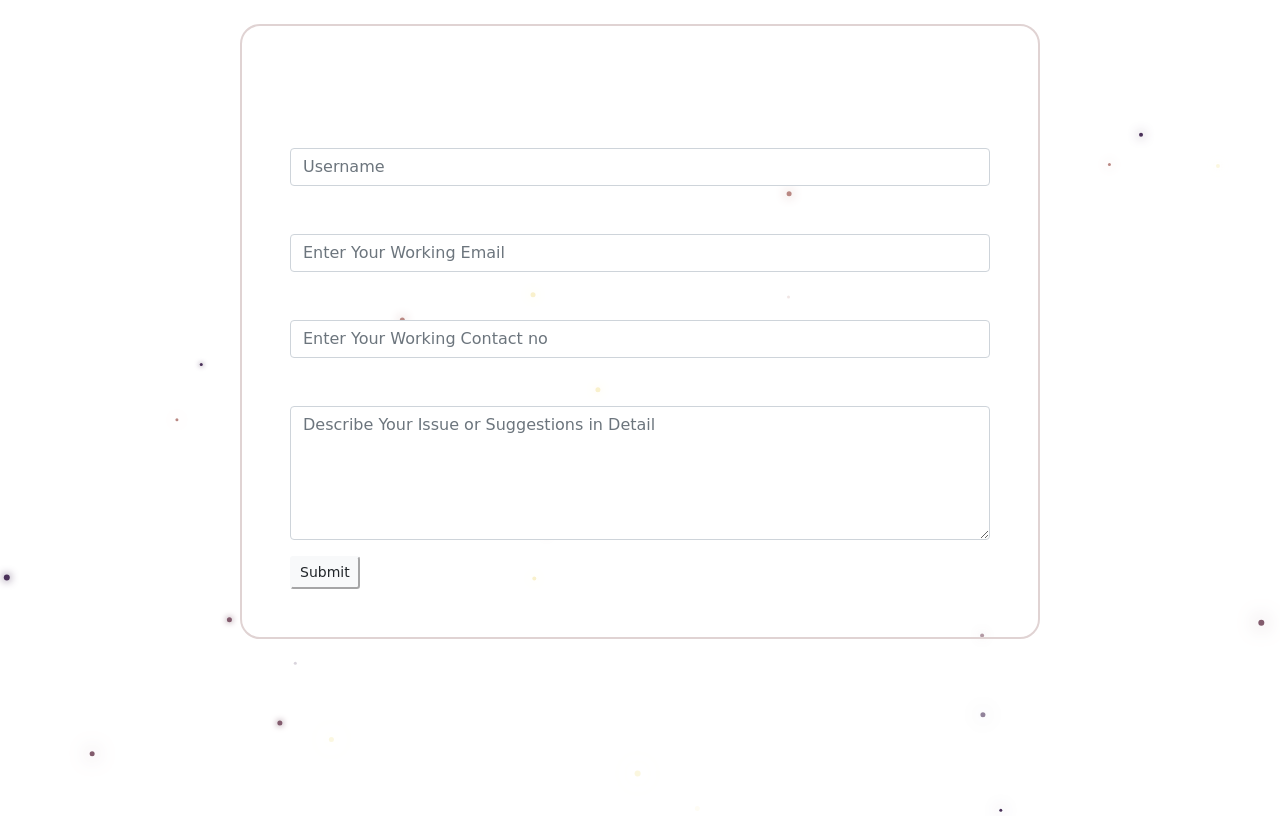
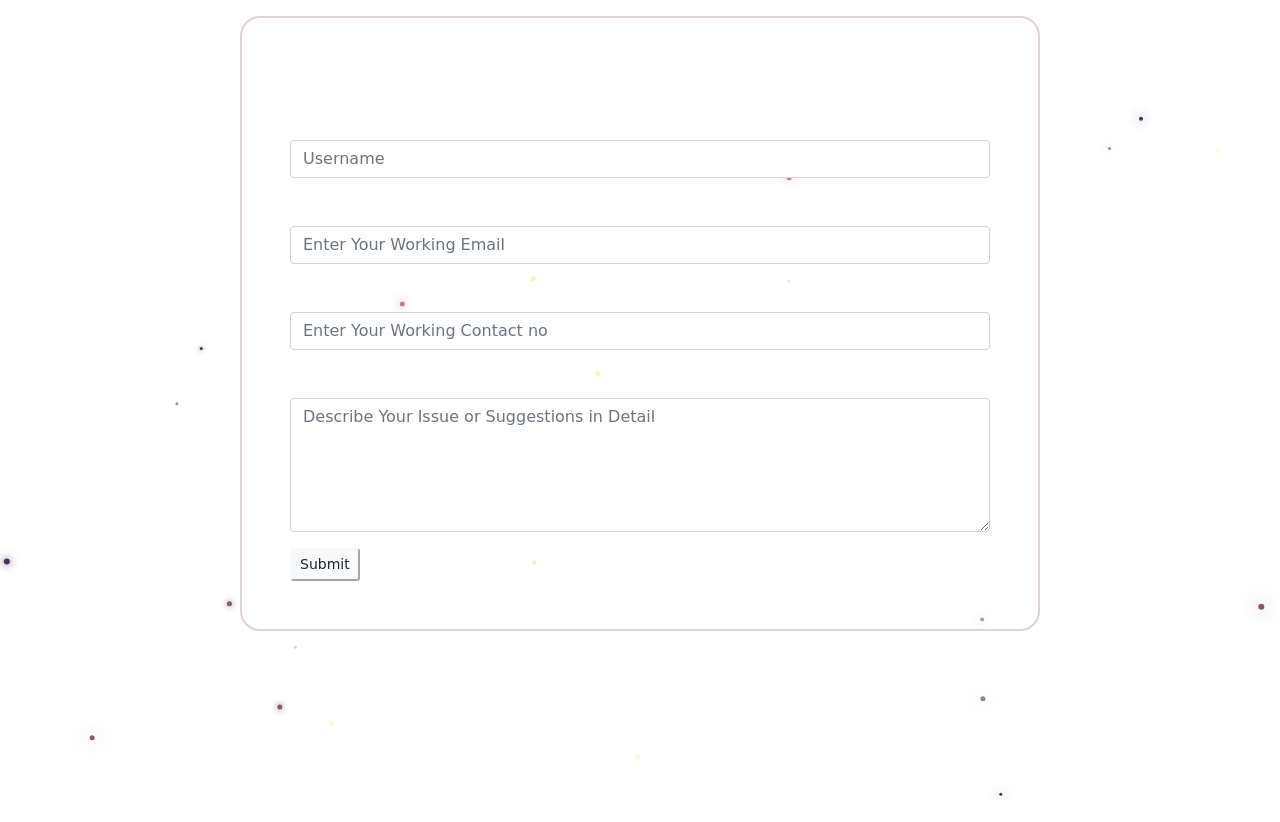
Before and after one commit to neptula/tech_heist, a Django app: page /accounts/contactus/ in a window 1280 px wide. Shown: the part 76-898 px from the top of the page. After the commit the page ends 872 px from the top, so only its background shows below. Run offline with Django 3.2, Linux system fonts and the light colour scheme; parts of the project's set-up code (start-up, migrations or seed data) failed here and were passed over; some libraries are stand-ins or nearby versions.

Commit message:
Update base.html

```diff
--- a/templates/base.html
+++ b/templates/base.html
@@ -147,7 +147,7 @@ body {
   </div>
   {% endfor%}
 
-  <div class="container py-2">{%block content%}{% endblock %}</div>
+  <div>{%block content%}{% endblock %}</div>
   <canvas id="canvas"></canvas>
 
 
```
